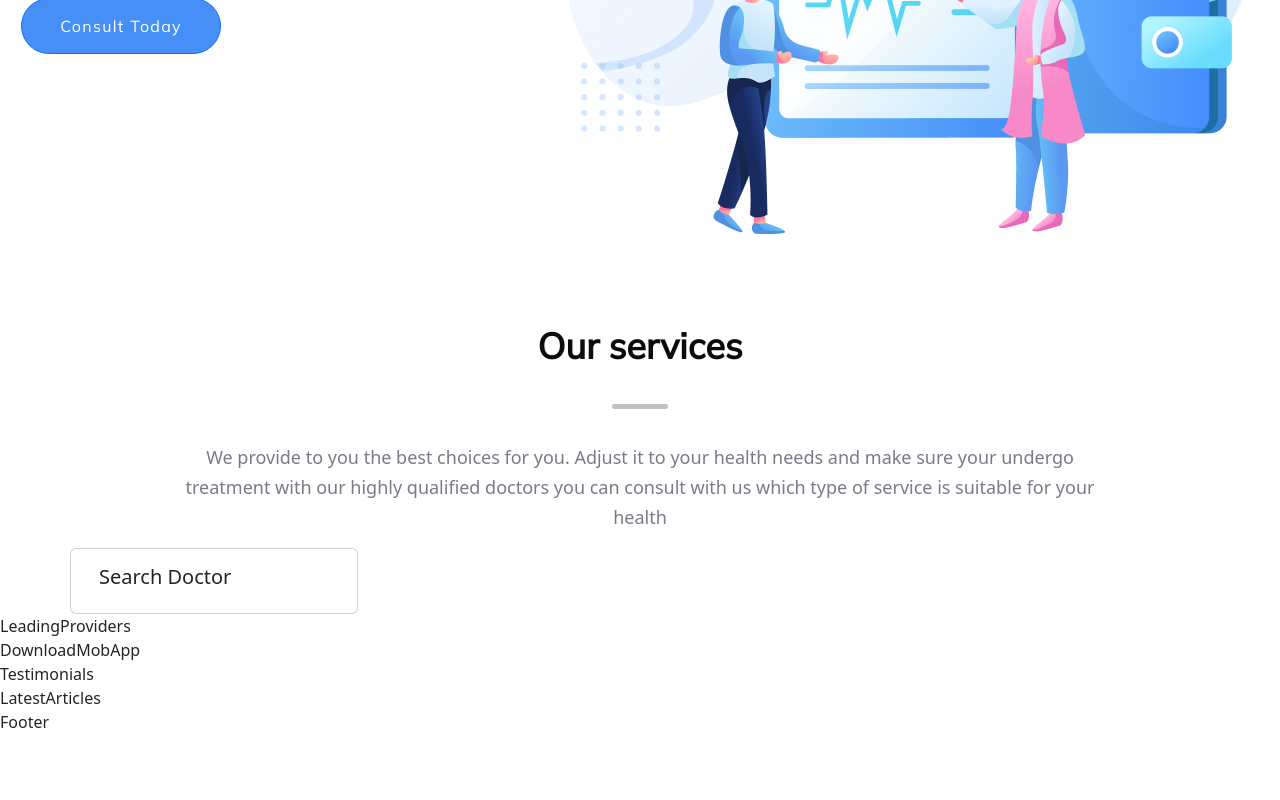
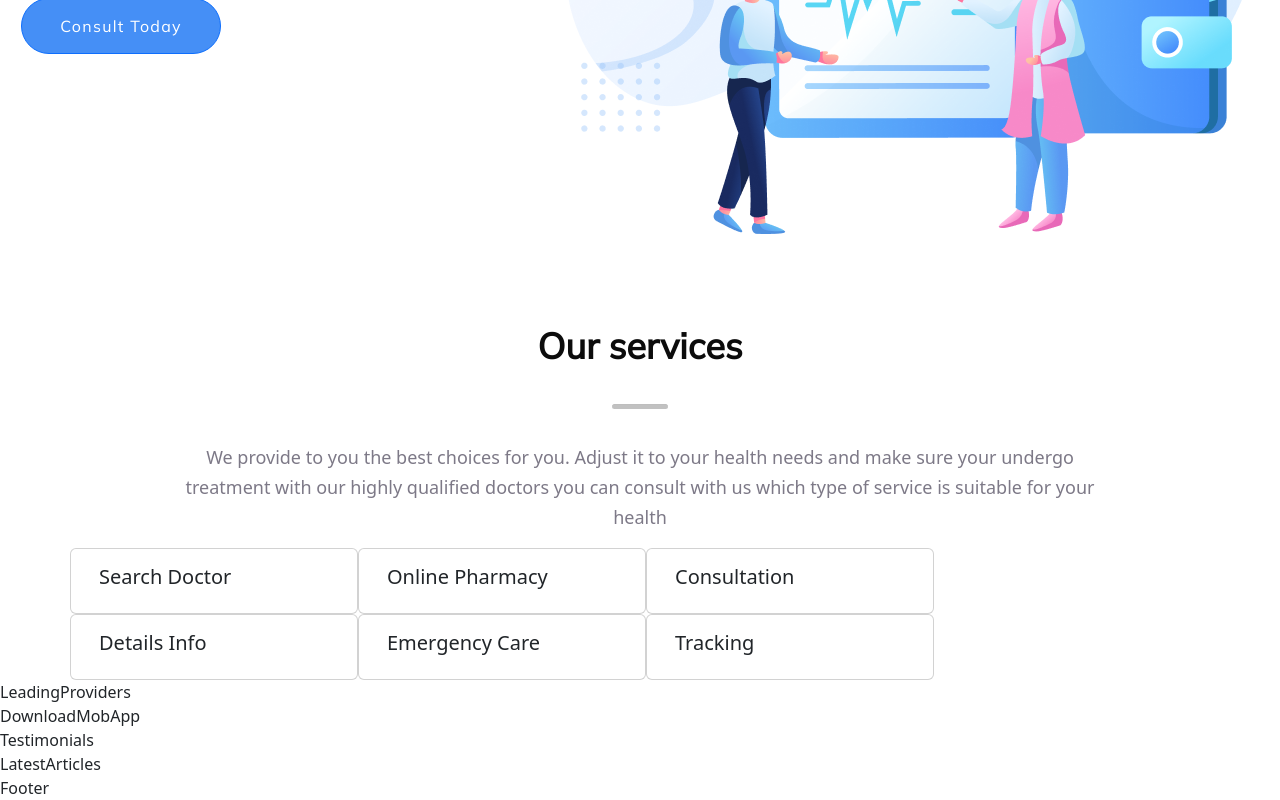
Before and after one commit to digimori/reactTrafalgar, a React (Vite) app in the folder vite-project/: page / in a window 1280 px wide. Shown: the part 515-1315 px from the top of the page. Before the commit the page ends 1249 px from the top, so only its background shows below. Built offline with nearby package versions, Linux system fonts and the light colour scheme.

Commit message:
Export fixed. Map also fixed.

```diff
--- a/vite-project/src/components/Services/OurServices.jsx
+++ b/vite-project/src/components/Services/OurServices.jsx
@@ -4,13 +4,7 @@ import "./OurServices.css";
 import Separator from "./Separator";
 import Container from "react-bootstrap/Container";
 import Row from "react-bootstrap/Row";
-
-const services = [
-  {
-    title: "Search Doctor",
-    desc: "Choose your doctor from thousands of specialist, general, and trusted hospitals",
-  },
-];
+import { services } from "../../constants/data.js";
 
 const OurServices = () => {
   return (
--- a/vite-project/src/constants/data.js
+++ b/vite-project/src/constants/data.js
@@ -1,9 +1,36 @@
+import * as images from './images.js';
 
 export const services = [
     {
+        icon: images.searchDoc,
         title: 'Search Doctor',
         desc: 'Choose your doctor from thousands of specialist, general, and trusted hospitals'
-    }
+    },
+    {
+        icon: images.onlinePharm,
+        title: 'Online Pharmacy',
+        desc: 'Buy  your medicines with our mobile application with a simple delivery system'
+    },
+    {
+        icon: images.consultation,
+        title: 'Consultation',
+        desc: 'Free consultation with our trusted doctors and get the best recomendations'
+    },
+    {
+        icon: images.details,
+        title: 'Details Info',
+        desc: 'Free consultation with our trusted doctors and get the best recomendations'
+    },
+    {
+        icon: images.emCare,
+        title: 'Emergency Care',
+        desc: 'You can get 24/7 urgent care for yourself or your children and your lovely family'
+    },
+    {
+        icon: images.tracker,
+        title: 'Tracking',
+        desc: 'Track and save your medical history and health data '
+    },
 ]
 
 export default services
```
